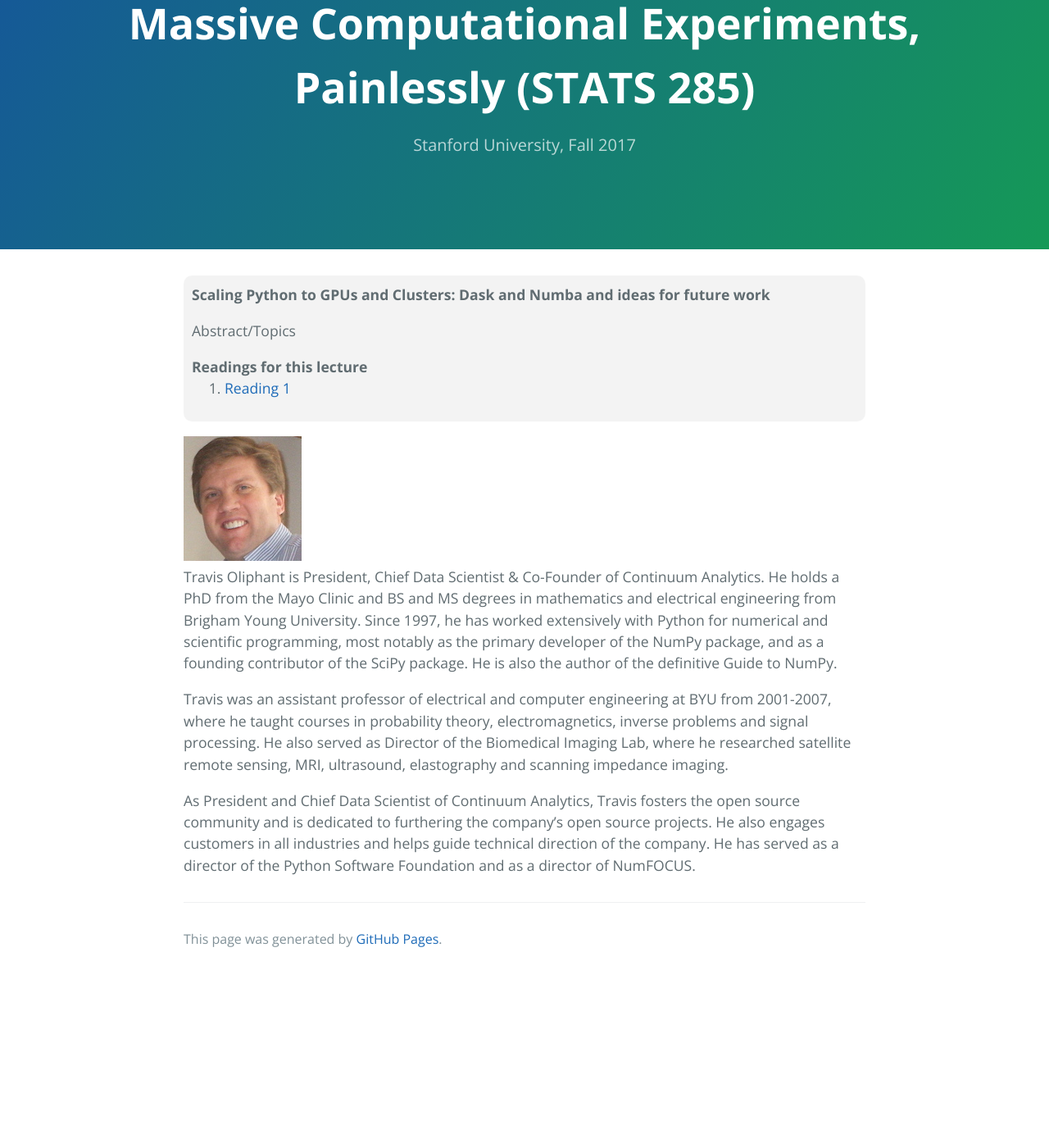
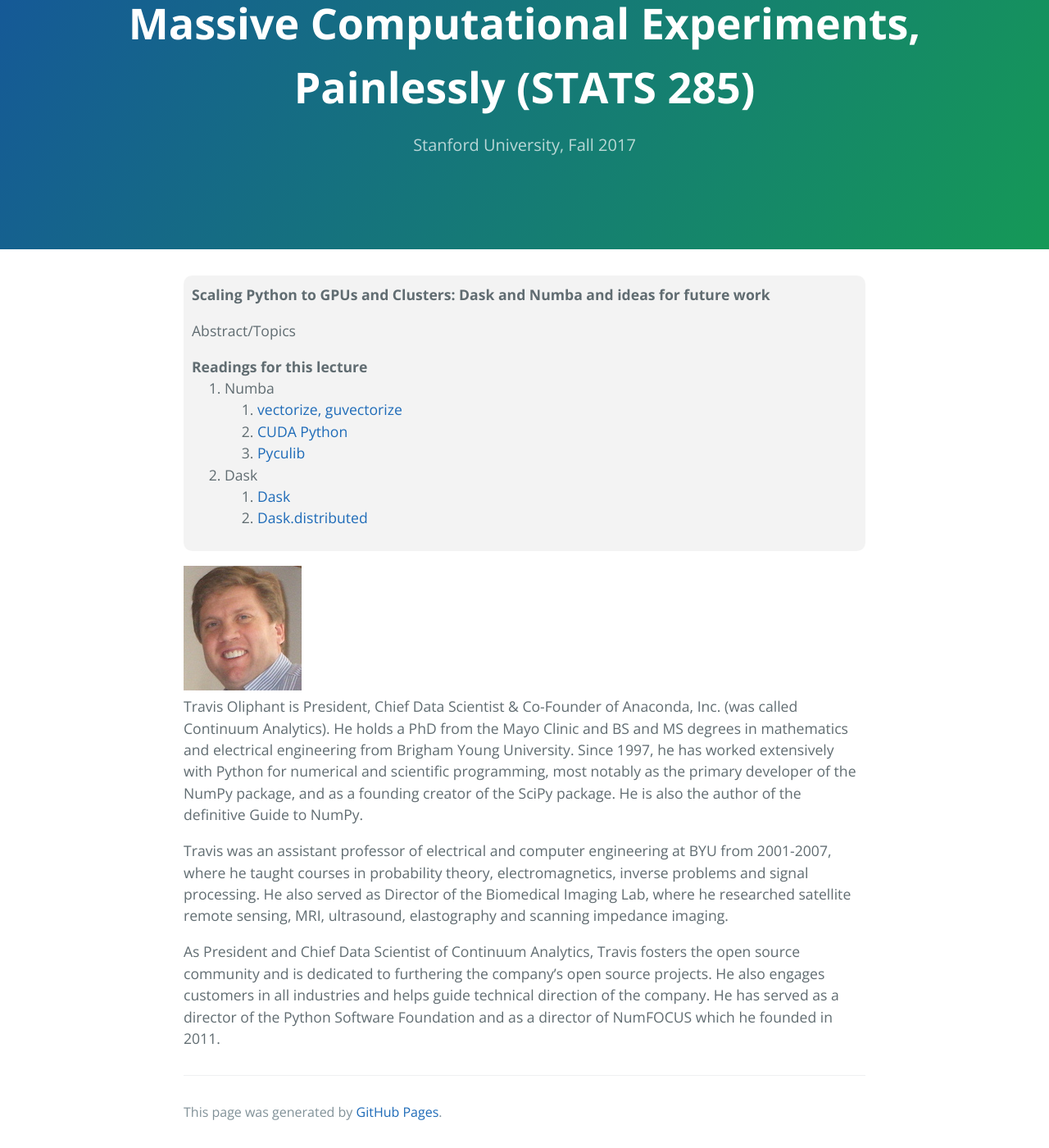
Before and after one commit to stats285/stats285.github.io, a Jekyll site: the page built from travis_lecture.md, in a window 1280 px wide and 1400 px high, scrolled down 91 px. Shown: the whole window at 82% size. Built offline with Jekyll 4.4.1, drawn with Linux system fonts in a browser that asks for light colours; our own code applies the rules of GitHub Pages for plain Markdown files; the repository's description, which GitHub fills in, is left out; before the commit the page ends 1280 px from its top, so only the background shows below that.

Commit message:
Update travis_lecture.md

```diff
--- a/travis_lecture.md
+++ b/travis_lecture.md
@@ -3,16 +3,24 @@
 <p align="justify">Abstract/Topics</p>
 <strong>Readings for this lecture</strong>
 <ol>
-    <li>
-    <a href=""> Reading 1 </a>
-    </li>
+    <li> Numba </li>
+    <ol>
+        <li> <a href="http://numba.pydata.org/numba-doc/0.35.0/user/vectorize.html">vectorize, guvectorize</a> </li>
+        <li> <a href="http://numba.pydata.org/numba-doc/0.35.0/cuda/index.html">CUDA Python</a> </li>
+        <li> <a href="http://pyculib.readthedocs.io/en/latest/">Pyculib</a> </li>
+    </ol>
+    <li> Dask </li>
+    <ol>
+        <li> <a href="https://dask.pydata.org/en/latest/">Dask</a> </li>
+        <li> <a href="https://distributed.readthedocs.io/en/latest/">Dask.distributed</a> </li>
+    </ol>
 </ol>
 </div>
 
 
 ![Travis Oliphant](/assets/img/travis_oliphant.jpg)
-Travis Oliphant is President, Chief Data Scientist & Co-Founder of Continuum Analytics. He holds a PhD from the Mayo Clinic and BS and MS degrees in mathematics and electrical engineering from Brigham Young University. Since 1997, he has worked extensively with Python for numerical and scientific programming, most notably as the primary developer of the NumPy package, and as a founding contributor of the SciPy package. He is also the author of the definitive Guide to NumPy.
+Travis Oliphant is President, Chief Data Scientist & Co-Founder of Anaconda, Inc. (was called Continuum Analytics). He holds a PhD from the Mayo Clinic and BS and MS degrees in mathematics and electrical engineering from Brigham Young University. Since 1997, he has worked extensively with Python for numerical and scientific programming, most notably as the primary developer of the NumPy package, and as a founding creator of the SciPy package. He is also the author of the definitive Guide to NumPy.
 
 Travis was an assistant professor of electrical and computer engineering at BYU from 2001-2007, where he taught courses in probability theory, electromagnetics, inverse problems and signal processing. He also served as Director of the Biomedical Imaging Lab, where he researched satellite remote sensing, MRI, ultrasound, elastography and scanning impedance imaging.
 
-As President and Chief Data Scientist of Continuum Analytics, Travis fosters the open source community and is dedicated to furthering the company’s open source projects. He also engages customers in all industries and helps guide technical direction of the company. He has served as a director of the Python Software Foundation and as a director of NumFOCUS.
+As President and Chief Data Scientist of Continuum Analytics, Travis fosters the open source community and is dedicated to furthering the company’s open source projects. He also engages customers in all industries and helps guide technical direction of the company. He has served as a director of the Python Software Foundation and as a director of NumFOCUS which he founded in 2011.
```
